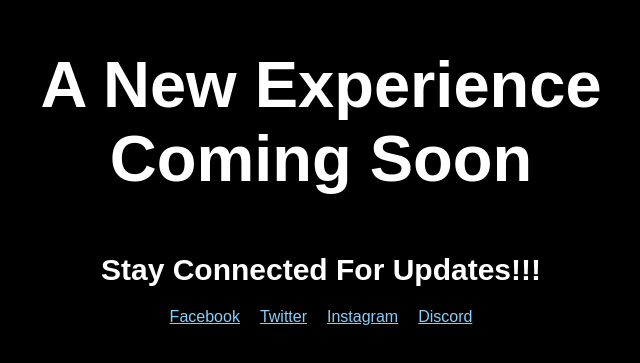
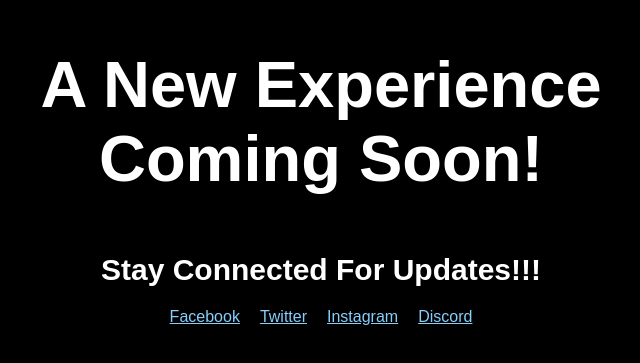
Before and after one commit to davidevg09/electriluma, a plain HTML site: page index.html in a window 1280 px wide. Shown: the part 221-584 px from the top of the page, without its empty margins (319-959 px from the left). Drawn offline with Linux system fonts and the light colour scheme.

Commit message:
added exclamation to coming soon

```diff
--- a/index.html
+++ b/index.html
@@ -25,7 +25,7 @@
   <section id="container">
 
     <h1>A New Experience <br/>
-    Coming Soon</h1>
+    Coming Soon!</h1>
 
     <h2>Stay Connected For Updates!!!</h2>
 
```
